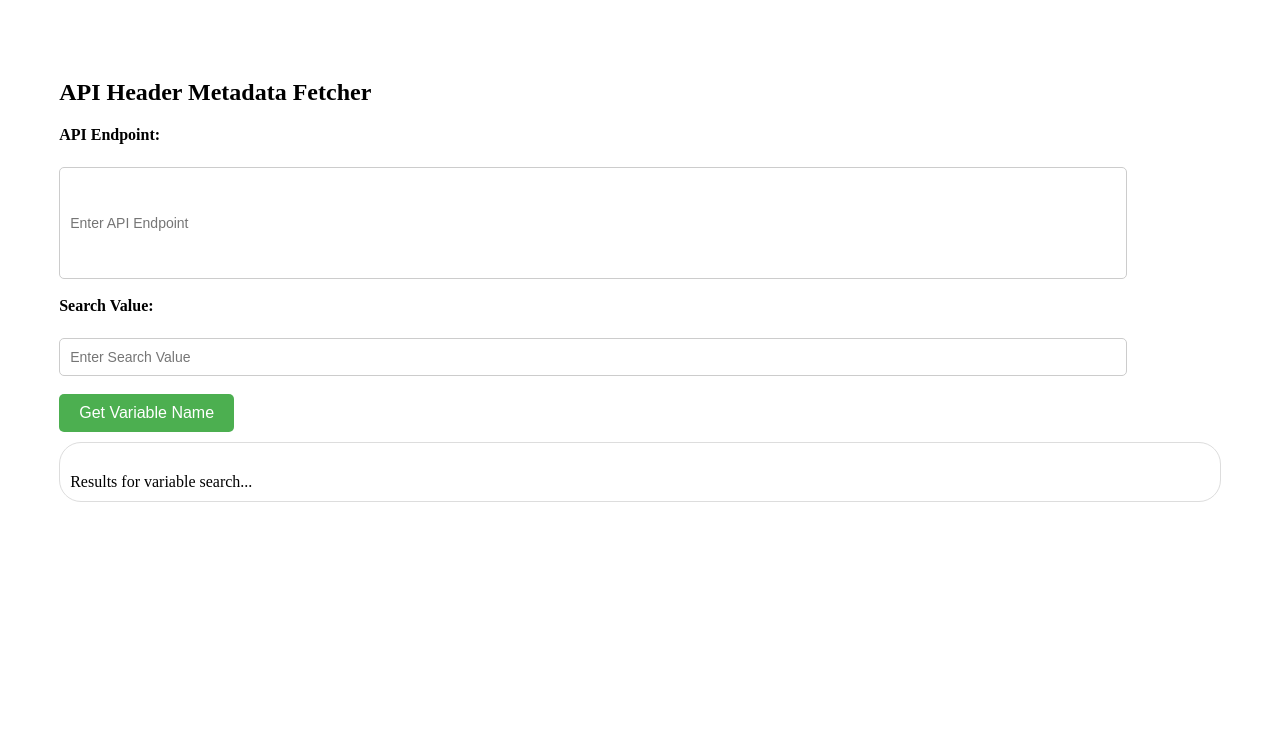
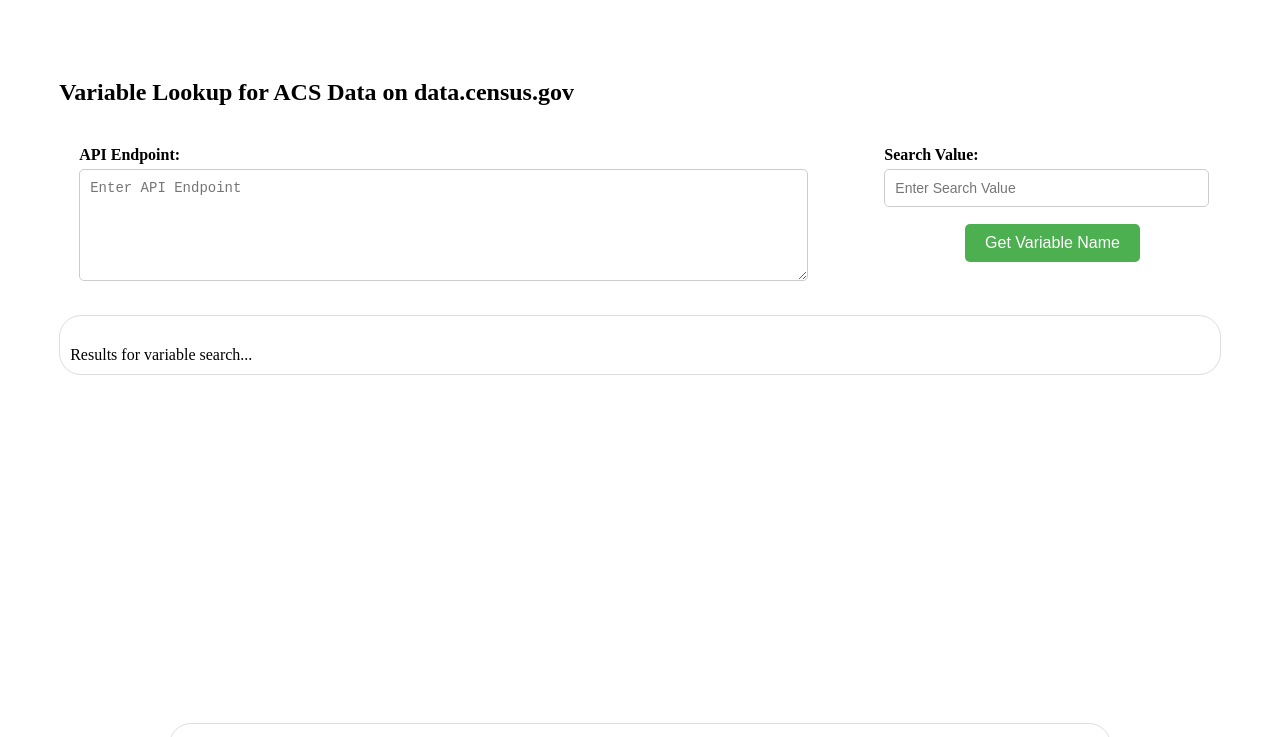
Before and after one commit to josephbooth/acs-variable-lookup-tool, a plain HTML site: page code/api-variable-lookup.html in a window 1280 px wide. Shown: the top 737 px of the page. Drawn offline with Linux system fonts and the light colour scheme.

Commit message:
created new elements to allow for layout changes of form

```diff
--- a/code/api-variable-lookup.html
+++ b/code/api-variable-lookup.html
@@ -7,15 +7,23 @@
     <link rel="stylesheet" href="api-variable-lookup-styles.css">
 </head>
 <body>
-    <h2>API Header Metadata Fetcher</h2>
+    <h2>Variable Lookup for ACS Data on data.census.gov</h2>
+    <div class="form-container">
+        <div>
+            <label for="endpoint">API Endpoint:</label>
+            <textarea id="endpoint" placeholder="Enter API Endpoint"></textarea>
+        </div>
 
-    <label for="endpoint">API Endpoint:</label><br>
-    <input type="text" id="endpoint" placeholder="Enter API Endpoint"><br><br>
+        <div>
+            <label for="searchValue">Search Value:</label>
+            <input type="text" id="searchValue" placeholder="Enter Search Value">
 
-    <label for="searchValue">Search Value:</label><br>
-    <input type="text" id="searchValue" placeholder="Enter Search Value"><br><br>
 
-    <button id="fetchButton">Get Variable Name</button>
+            <div class="button-container">
+                <button id="fetchButton">Get Variable Name</button>
+            </div>
+        </div>
+    </div>
 
     <div id="output">
         <h2 id="geography-name"></h2>
```
